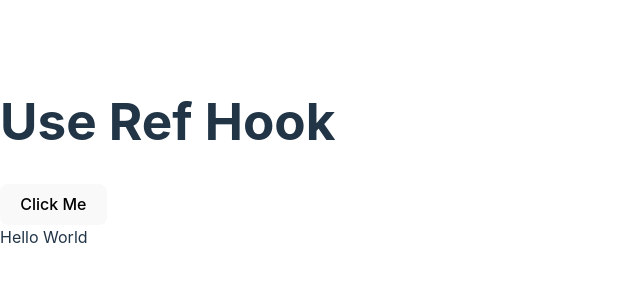
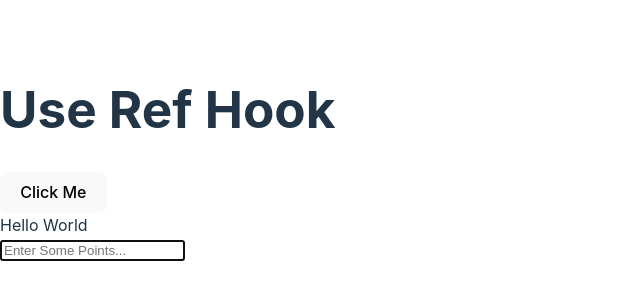
Before and after one commit to developer-mohitsoni/React-All-Hooks-Practice, a React (Vite) app: page / in a window 1280 px wide. Shown: the part 246-546 px from the top of the page, without its empty margins (0-640 px from the left). Built offline with nearby package versions, Linux system fonts and the light colour scheme.

Commit message:
useRefHook - Example-3

```diff
--- a/src/components/UseRefHook.jsx
+++ b/src/components/UseRefHook.jsx
@@ -3,6 +3,7 @@ import { useEffect, useRef } from "react";
 const UseRefHook = () => {
   const countValue = useRef(0);
   const divReference = useRef();
+  const inputReference = useRef();
 
   const handleClick = () => {
     countValue.current++;
@@ -16,6 +17,15 @@ const UseRefHook = () => {
     console.log(getDivReference);
   }, []);
 
+  // On Page load it will focus on this input
+  useEffect(() => {
+    inputReference.current.focus();
+    console.log(inputReference.current);
+  }, []);
+
+  // This below input is not yet created in the dom tree that's why it is undefined.
+  console.log(inputReference.current);
+
   return (
     <>
       <div>
@@ -24,6 +34,11 @@ const UseRefHook = () => {
         <div ref={divReference} className="hello">
           Hello World
         </div>
+        <input
+          ref={inputReference}
+          type="text"
+          placeholder="Enter Some Points..."
+        />
       </div>
     </>
   );
```
